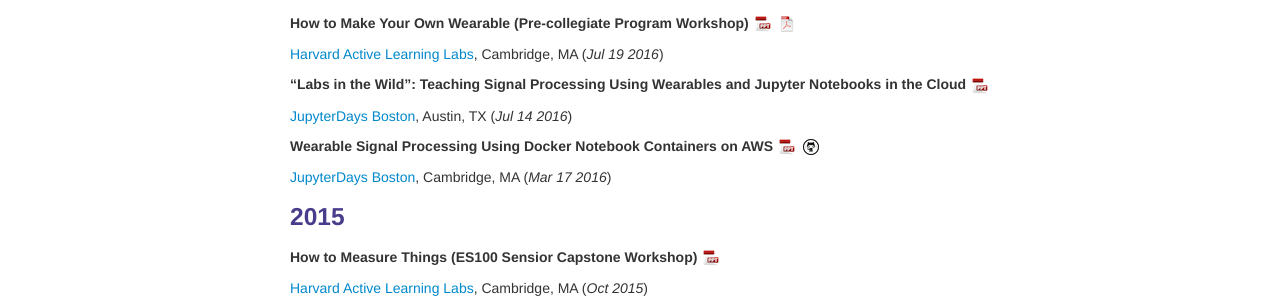
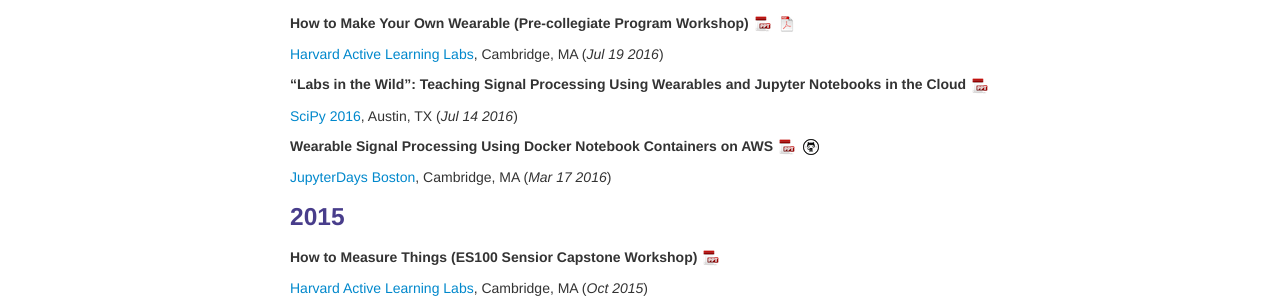
Before and after one commit to yashairavantchi/yashairavantchi.github.io, a Jekyll site: the page built from pages/talks.md, in a window 1280 px wide. Shown: the part 199-499 px from the top of the page. Built offline with Jekyll 4.4.1, drawn with Linux system fonts in a browser that asks for light colours.

Commit message:
Friends don't let friends copy and paste.

```diff
--- a/pages/talks.md
+++ b/pages/talks.md
@@ -18,7 +18,7 @@ description: Yasha Iravantchi's talks
 **"Labs in the Wild": Teaching Signal Processing Using Wearables and Jupyter Notebooks in the Cloud**
 [![ppt](icons16/ppt-icon.png)](https://docs.google.com/presentation/d/1bPhmXAmXpd-pwArVMlKfe34wDgWhY0wA56ERL6CSNcw/edit?usp=sharing)
 
-[JupyterDays Boston](http://scipy2016.scipy.org/ehome/index.php?eventid=146062&tabid=332930&), Austin, TX
+[SciPy 2016](http://scipy2016.scipy.org/ehome/index.php?eventid=146062&tabid=332930&), Austin, TX
 (_Jul 14 2016_)
 
 
```
